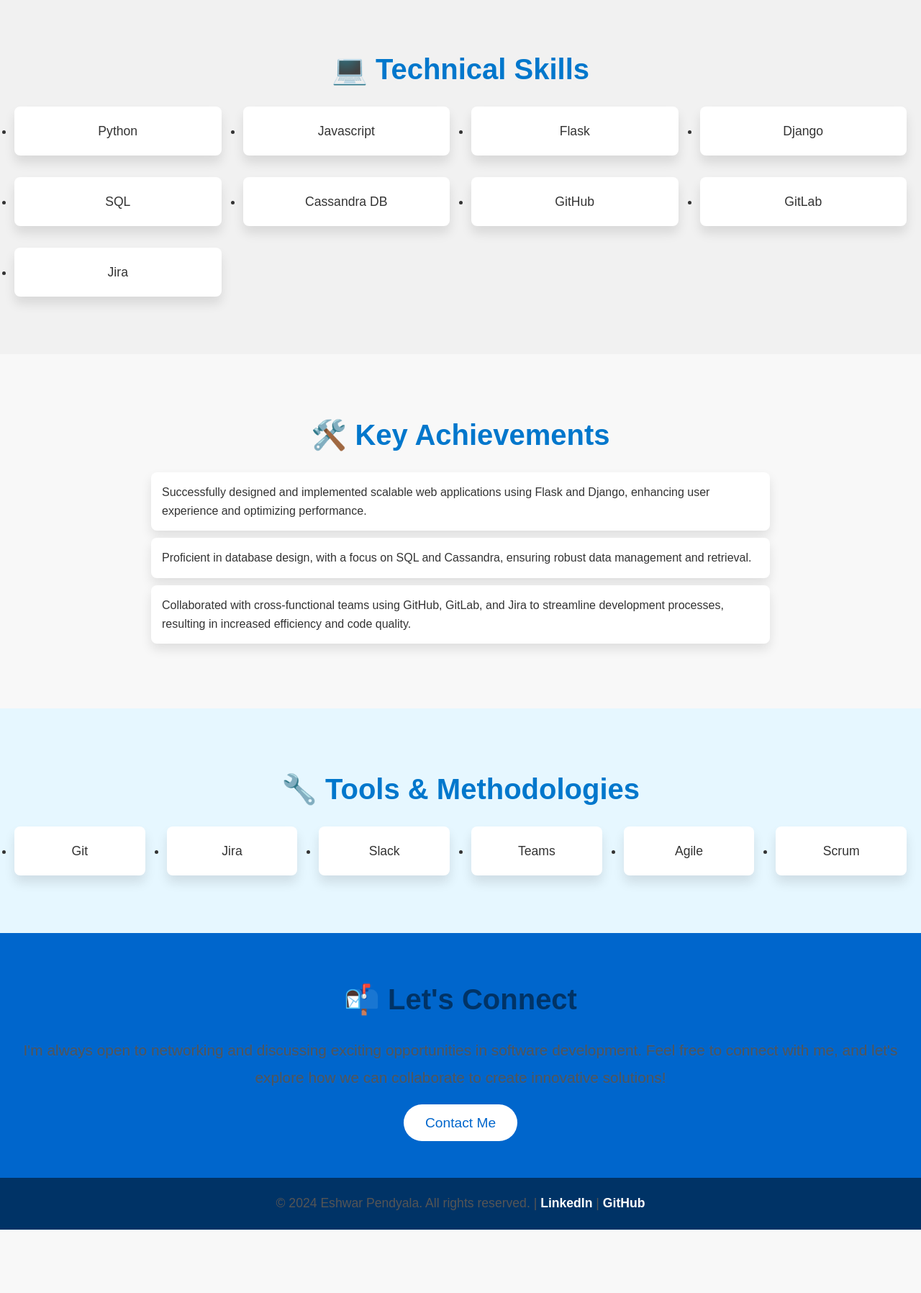
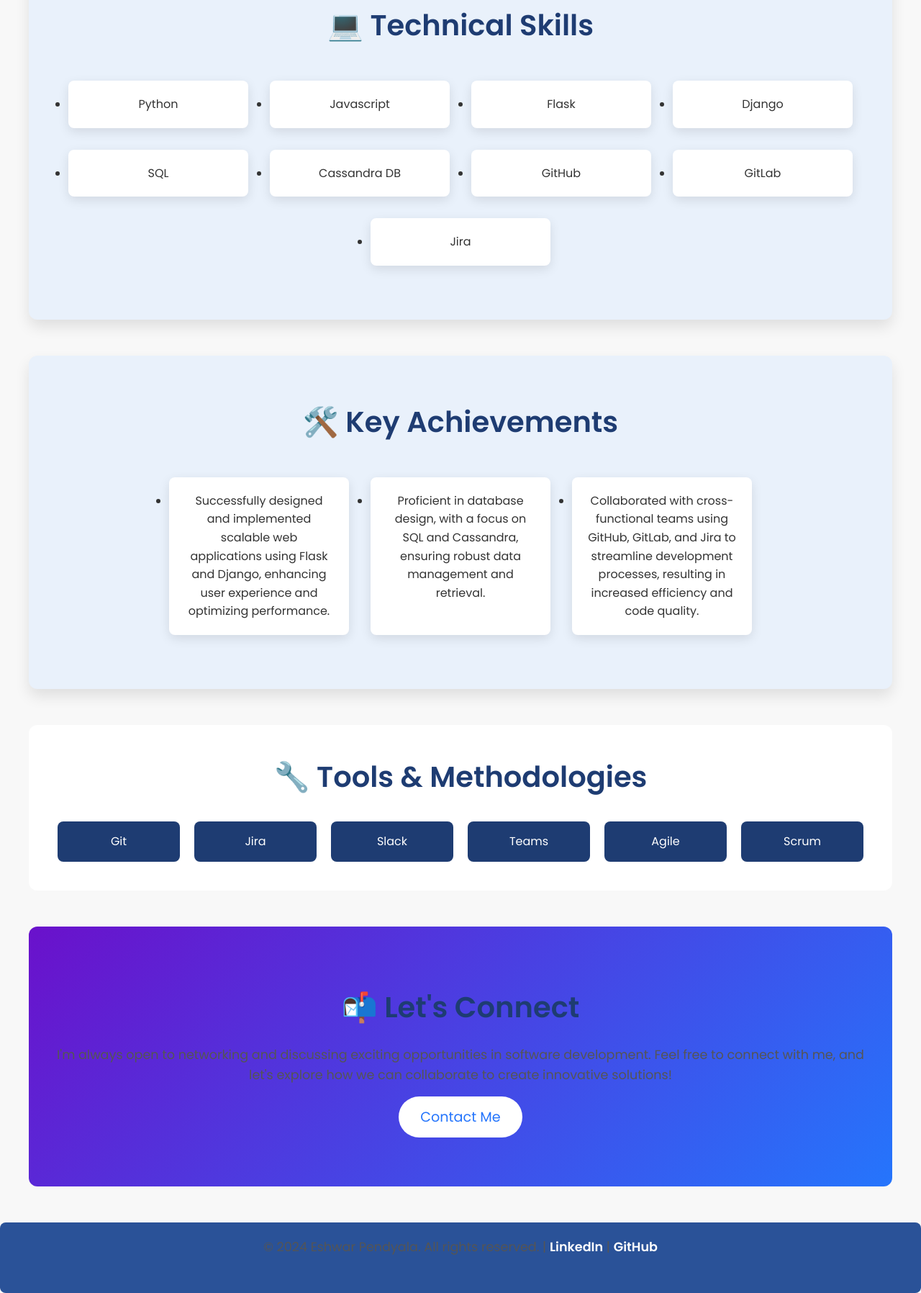
Before and after one commit to EshwarPendyala/EshwarPendyala.github.io, a plain HTML site: page index.html in a window 1280 px wide. Shown: the part 751-2547 px from the top of the page at 72% size. Before the commit the page ends 2459 px from the top, so only its background shows below. Drawn offline with Linux system fonts and the light colour scheme; placeholder pictures from the web are drawn by us.

Commit message:
Update index.html

```diff
--- a/index.html
+++ b/index.html
@@ -5,8 +5,12 @@
     <meta charset="UTF-8">
     <meta name="viewport" content="width=device-width, initial-scale=1.0">
     <title>Eshwar Pendyala | Software Engineer</title>
+
+    <!-- Google Fonts -->
+    <link href="https://fonts.googleapis.com/css2?family=Poppins:wght@300;400;600&family=Roboto:wght@400;500&display=swap" rel="stylesheet">
+
     <style>
-        /* Reset default styles */
+        /* Reset and Global Styles */
         * {
             margin: 0;
             padding: 0;
@@ -14,161 +18,139 @@
         }
 
         body {
-            font-family: 'Arial', sans-serif;
-            background: #f8f8f8;
+            font-family: 'Poppins', sans-serif;
+            background-color: #f8f8f8;
             color: #333;
             line-height: 1.6;
         }
 
-        /* Global Styles */
-        h1, h2, h3, h4 {
-            color: #003366;
+        /* Header Section */
+        header {
+            background: linear-gradient(45deg, #1e3c72, #2a5298);
+            color: white;
+            padding: 100px 20px;
+            text-align: center;
+            position: relative;
         }
 
-        p {
-            color: #555;
-            font-size: 1.1rem;
-            line-height: 1.8;
-        }
-
-        /* Header */
-        header {
-            background: linear-gradient(135deg, #0066cc, #00bfff);
-            color: white;
-            text-align: center;
-            padding: 100px 20px;
-            box-shadow: 0 10px 30px rgba(0, 0, 0, 0.1);
+        header::before {
+            content: "";
+            position: absolute;
+            top: 0;
+            left: 0;
+            right: 0;
+            bottom: 0;
+            background: url('https://via.placeholder.com/1500x1000') center center / cover no-repeat;
+            opacity: 0.4;
         }
 
         header h1 {
             font-size: 3rem;
-            font-weight: 700;
-            margin-bottom: 10px;
+            font-weight: 600;
+            z-index: 2;
         }
 
         header p {
-            font-size: 1.3rem;
+            font-size: 1.2rem;
+            z-index: 2;
             font-weight: 300;
+        }
+
+        /* Section Styling */
+        section {
+            padding: 60px 20px;
+            max-width: 1200px;
+            margin: 0 auto;
+        }
+
+        h2 {
+            font-size: 2.5rem;
+            color: #1e3c72;
+            text-align: center;
+            margin-bottom: 30px;
+            font-weight: 600;
+        }
+
+        p {
+            font-size: 1.1rem;
+            text-align: center;
+            color: #555;
+            margin-bottom: 30px;
         }
 
         /* About Section */
         section.about {
-            padding: 80px 20px;
-            background: #fff;
-            max-width: 1000px;
-            margin: 0 auto;
+            background-color: #fff;
+            border-radius: 12px;
+            box-shadow: 0 10px 20px rgba(0, 0, 0, 0.1);
         }
 
-        section.about h2 {
-            text-align: center;
-            font-size: 2.5rem;
-            margin-bottom: 30px;
-            color: #0077cc;
+        /* Skills and Achievements Section */
+        section.skills, section.achievements {
+            background-color: #e9f1fb;
+            border-radius: 12px;
+            margin-bottom: 50px;
+            box-shadow: 0 10px 20px rgba(0, 0, 0, 0.1);
         }
 
-        section.about p {
-            text-align: center;
-            margin-bottom: 30px;
-            font-size: 1.1rem;
-            color: #555;
+        /* Technical Skills List */
+        .skills-list, .achievements-list {
+            display: flex;
+            flex-wrap: wrap;
+            justify-content: center;
         }
 
-        /* Technical Skills */
-        section.skills {
-            padding: 80px 20px;
-            background: #f1f1f1;
-        }
-
-        section.skills h2 {
+        .skills-list li, .achievements-list li {
+            background-color: #fff;
+            padding: 20px;
+            margin: 15px;
+            border-radius: 8px;
+            box-shadow: 0 5px 15px rgba(0, 0, 0, 0.1);
+            width: 250px;
             text-align: center;
-            font-size: 2.5rem;
-            margin-bottom: 20px;
-            color: #0077cc;
-        }
-
-        .skills-list {
-            display: grid;
-            grid-template-columns: repeat(auto-fit, minmax(250px, 1fr));
-            gap: 30px;
-            margin-top: 20px;
-        }
-
-        .skills-list li {
-            background: #fff;
-            padding: 20px;
-            border-radius: 8px;
-            box-shadow: 0 10px 15px rgba(0, 0, 0, 0.1);
-            text-align: center;
-            font-size: 1.1rem;
             transition: transform 0.3s ease, box-shadow 0.3s ease;
         }
 
-        .skills-list li:hover {
-            transform: translateY(-8px);
-            box-shadow: 0 15px 25px rgba(0, 0, 0, 0.2);
+        .skills-list li:hover, .achievements-list li:hover {
+            transform: translateY(-10px);
+            box-shadow: 0 15px 25px rgba(0, 0, 0, 0.15);
         }
 
-        /* Key Achievements */
-        section.achievements {
-            padding: 80px 20px;
-            max-width: 900px;
-            margin: 0 auto;
-        }
-
-        section.achievements h2 {
+        /* Tools Section */
+        section.tools {
+            background-color: #fff;
+            border-radius: 12px;
+            padding: 40px;
             text-align: center;
-            font-size: 2.5rem;
-            margin-bottom: 20px;
-            color: #0077cc;
-        }
-
-        section.achievements ul {
-            list-style: none;
-            padding: 0;
-        }
-
-        section.achievements li {
-            background: #fff;
-            padding: 15px;
-            margin-bottom: 10px;
-            border-radius: 8px;
-            box-shadow: 0 8px 15px rgba(0, 0, 0, 0.1);
-        }
-
-        /* Tools & Methodologies */
-        section.tools {
-            background: #e6f7ff;
-            padding: 80px 20px;
-        }
-
-        section.tools h2 {
-            text-align: center;
-            font-size: 2.5rem;
-            margin-bottom: 20px;
-            color: #0077cc;
         }
 
         .tools-list {
             display: grid;
-            grid-template-columns: repeat(auto-fit, minmax(180px, 1fr));
-            gap: 30px;
+            grid-template-columns: repeat(auto-fit, minmax(150px, 1fr));
+            gap: 20px;
         }
 
         .tools-list li {
-            background: #fff;
-            padding: 20px;
-            text-align: center;
+            background: #1e3c72;
+            color: #fff;
+            padding: 15px;
             border-radius: 8px;
-            box-shadow: 0 10px 15px rgba(0, 0, 0, 0.1);
-            font-size: 1.1rem;
+            font-size: 1rem;
+            transition: transform 0.3s ease;
         }
 
-        /* CTA Section */
+        .tools-list li:hover {
+            transform: translateY(-8px);
+        }
+
+        /* Call-to-Action Section */
         section.cta {
-            background: #0066cc;
+            background: linear-gradient(135deg, #6a11cb, #2575fc);
             color: white;
-            padding: 60px 20px;
+            padding: 80px 20px;
             text-align: center;
+            border-radius: 12px;
+            margin-top: 50px;
         }
 
         section.cta h2 {
@@ -176,31 +158,29 @@
             margin-bottom: 20px;
         }
 
-        section.cta p {
-            font-size: 1.3rem;
-            margin-bottom: 30px;
-        }
-
         section.cta a {
-            background-color: #fff;
-            color: #0066cc;
-            text-decoration: none;
+            background-color: white;
+            color: #2575fc;
+            font-size: 1.2rem;
             padding: 15px 30px;
             border-radius: 30px;
-            font-size: 1.2rem;
+            text-decoration: none;
             transition: background-color 0.3s ease;
         }
 
         section.cta a:hover {
-            background-color: #00bfff;
+            background-color: #6a11cb;
+            color: white;
         }
 
         /* Footer */
         footer {
-            background-color: #003366;
+            background-color: #2a5298;
             color: white;
             text-align: center;
             padding: 20px;
+            margin-top: 50px;
+            border-radius: 8px;
         }
 
         footer a {
@@ -215,20 +195,16 @@
                 font-size: 2.5rem;
             }
 
-            section.about h2,
-            section.skills h2,
-            section.achievements h2,
-            section.tools h2 {
+            section h2 {
                 font-size: 2rem;
             }
 
-            section.cta h2 {
-                font-size: 2rem;
+            .skills-list li, .achievements-list li {
+                width: 220px;
             }
 
-            .skills-list,
             .tools-list {
-                grid-template-columns: repeat(auto-fit, minmax(150px, 1fr));
+                grid-template-columns: repeat(auto-fit, minmax(120px, 1fr));
             }
         }
 
@@ -237,13 +213,9 @@
                 font-size: 2rem;
             }
 
-            header p {
+            section.cta a {
                 font-size: 1rem;
-            }
-
-            section.cta a {
-                padding: 12px 20px;
-                font-size: 1rem;
+                padding: 12px 25px;
             }
         }
     </style>
@@ -251,13 +223,13 @@
 
 <body>
 
-    <!-- Header -->
+    <!-- Header Section -->
     <header>
         <h1>Eshwar Pendyala</h1>
         <p>Software Engineer | Python | Flask | Django | SQL | Cassandra | GitHub | Jira</p>
     </header>
 
-    <!-- About Section -->
+    <!-- About Me Section -->
     <section class="about">
         <h2>🔍 About Me</h2>
         <p>Passionate and results-driven Software Engineer with 3 years of hands-on experience in Python and web development, specializing in Flask and Django frameworks. I thrive on turning complex challenges into elegant, user-friendly solutions. My expertise extends to database management with SQL and Cassandra, and I am well-versed in utilizing collaborative tools such as GitHub, GitLab, and Jira to enhance development workflows.</p>
@@ -282,7 +254,7 @@
     <!-- Key Achievements Section -->
     <section class="achievements">
         <h2>🛠️ Key Achievements</h2>
-        <ul>
+        <ul class="achievements-list">
             <li>Successfully designed and implemented scalable web applications using Flask and Django, enhancing user experience and optimizing performance.</li>
             <li>Proficient in database design, with a focus on SQL and Cassandra, ensuring robust data management and retrieval.</li>
             <li>Collaborated with cross-functional teams using GitHub, GitLab, and Jira to streamline development processes, resulting in increased efficiency and code quality.</li>
```
